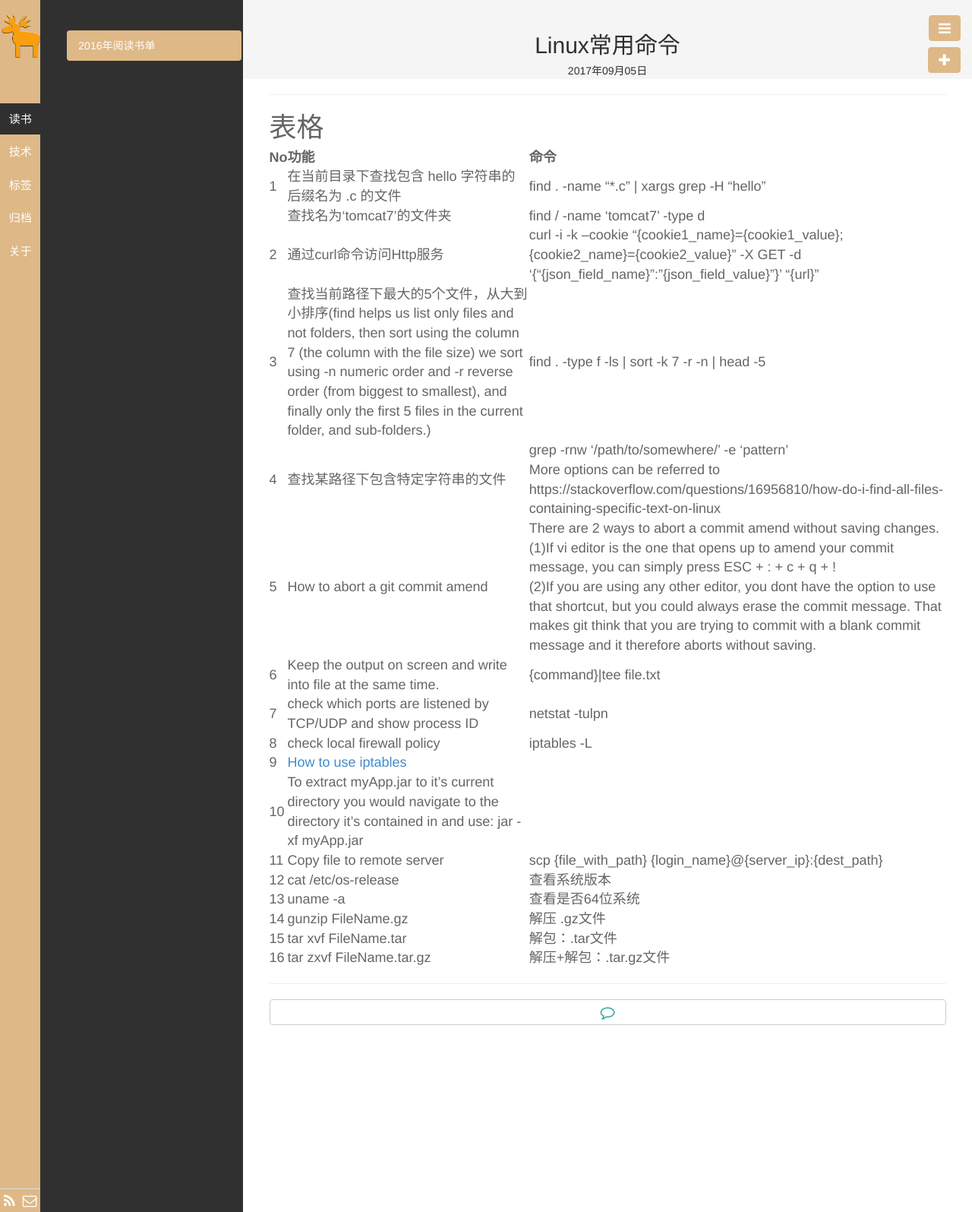
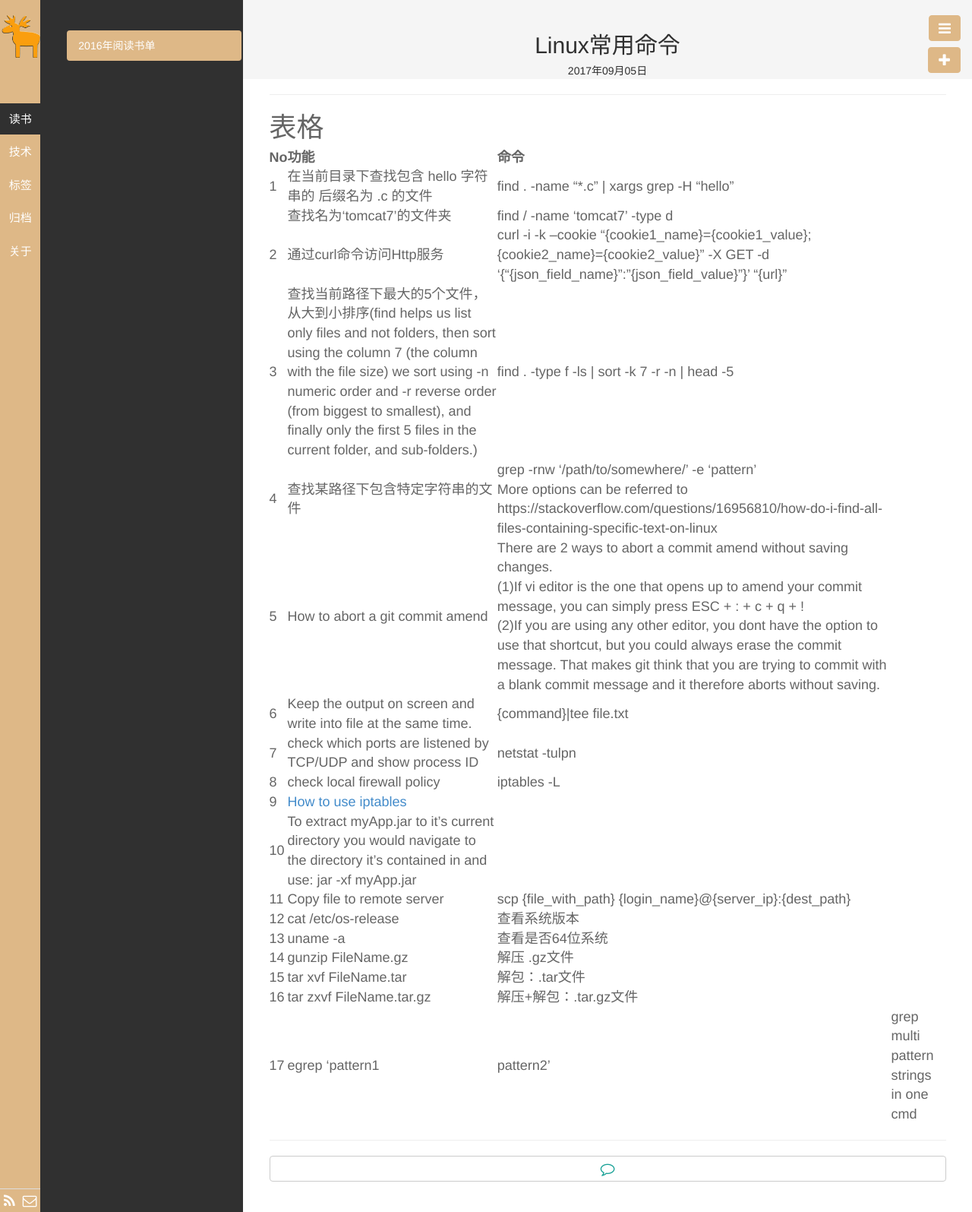
Before and after one commit to qhdwhy184/qhdwhy184.github.io, a Jekyll site: the page built from _posts/技术/2017-09-05-Linux常用命令.md, in a window 1280 px wide. Shown: the whole page at 76% size. Built offline with Jekyll 4.4.1, drawn with Linux system fonts in a browser that asks for light colours.

Commit message:
Update 2017-09-05-Linux常用命令.md

```diff
--- a/_posts/技术/2017-09-05-Linux常用命令.md
+++ b/_posts/技术/2017-09-05-Linux常用命令.md
@@ -30,3 +30,4 @@ description:
 |14|gunzip FileName.gz|解压 .gz文件|
 |15|tar xvf FileName.tar |解包：.tar文件|
 |16|tar zxvf FileName.tar.gz |解压+解包：.tar.gz文件|
+|17| egrep 'pattern1|pattern2' | grep multi pattern strings in one cmd |
```
